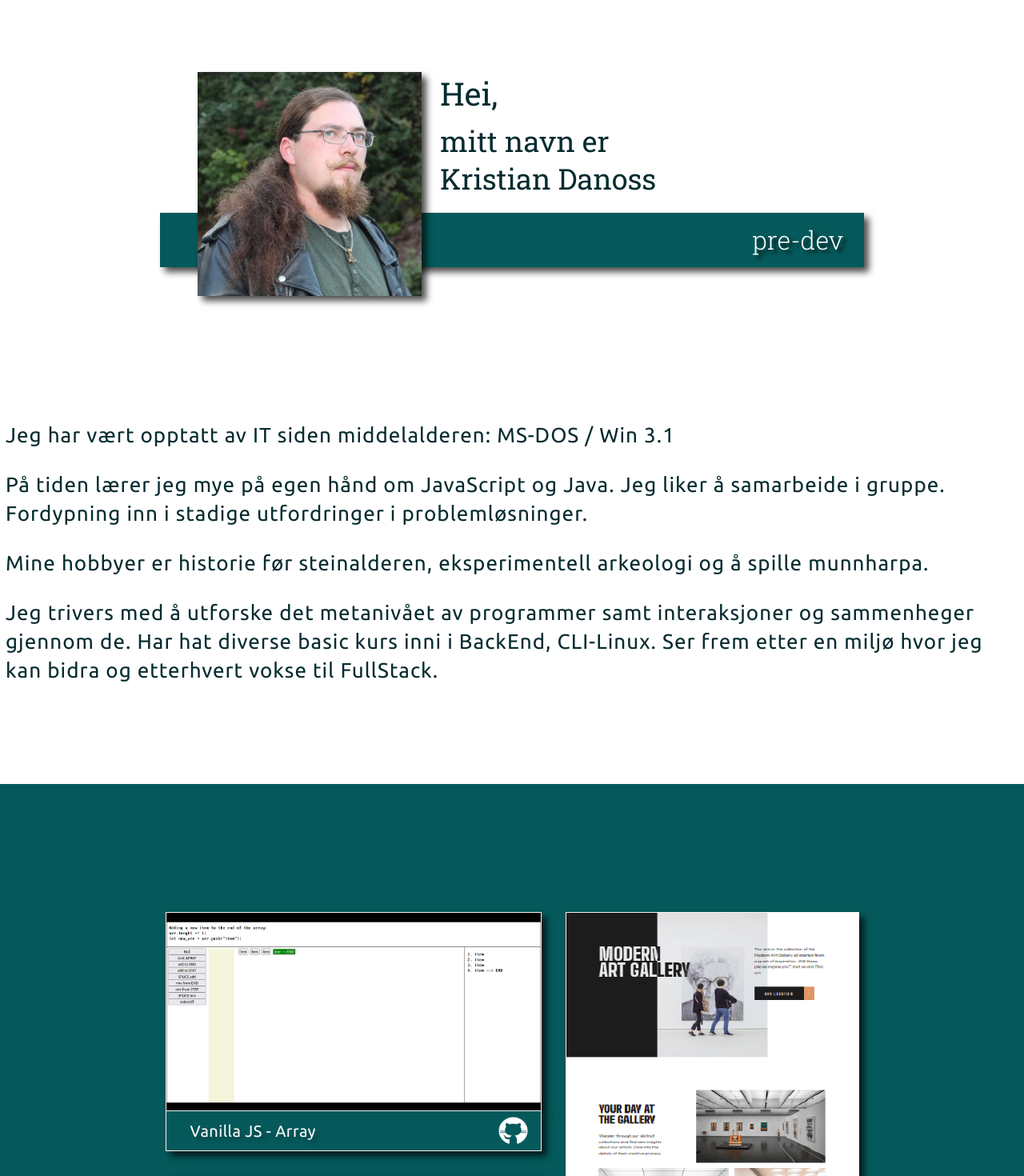
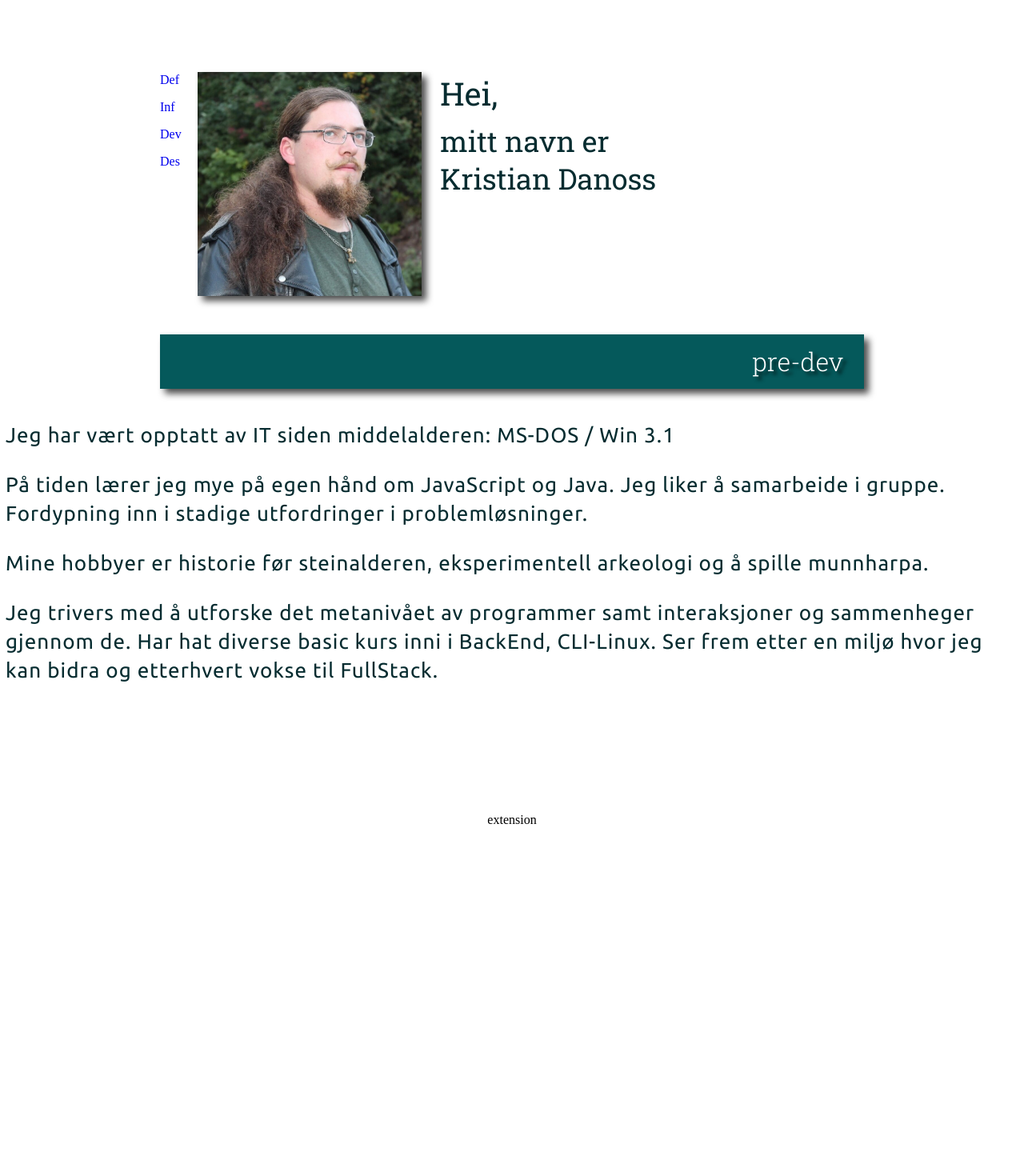
Before and after one commit to VoltG3/react_portfolio, a React (Create React App) app: page /infoextension in a window 1280 px wide. Shown: the part 20-1490 px from the top of the page at 80% size. Built offline with nearby package versions, Linux system fonts and the light colour scheme.

Commit message:
[ ADDING ] - pages router

```diff
--- a/package.json
+++ b/package.json
@@ -8,6 +8,7 @@
     "@testing-library/user-event": "^13.2.1",
     "react": "^18.2.0",
     "react-dom": "^18.2.0",
+    "react-router-dom": "6",
     "react-scripts": "5.0.1",
     "styled-components": "^5.3.5",
     "web-vitals": "^2.1.0",
--- a/src/App.js
+++ b/src/App.js
@@ -1,26 +1,31 @@
 import styled from 'styled-components'
 import { GlobalRootStyles} from './GlobalRootStyles'
 import { GlobalFontStyles } from './GlobalFontStyles'
+
+import { Outlet } from 'react-router-dom'
 
 import Header from './sections/Header'
 import Info from './sections/Info'
 import Dev from './sections/Dev'
 import Design from './sections/Design'
 import Footer from './sections/Footer'
+import Default from './routes/Default'
 
 const StyledAppContainer = styled.div`
 
 `
 
 export default function App() {
+
   return (
       <StyledAppContainer>
           <GlobalRootStyles />
           <GlobalFontStyles />
               <Header />
-              <Info />
-              <Dev />
-              <Design />
+                <Outlet />
+                  {/*<Info />*/}
+                  {/*<Dev />*/}
+                  {/*<Design />*/}
               <Footer />
       </StyledAppContainer>
   )
--- a/src/index.js
+++ b/src/index.js
@@ -1,10 +1,22 @@
 import React from 'react'
 import ReactDOM from 'react-dom/client'
+import { BrowserRouter, Routes, Route } from 'react-router-dom'
 import App from './App'
+import Default from './routes/Default'
+import InfoExtension from './routes/InfoExtension'
+import DevExtension from './routes/DevExtension'
+import DesignExtension from './routes/DesignExtension'
 
 const root = ReactDOM.createRoot(document.getElementById('root'))
 root.render(
-    <React.StrictMode>
-        <App />
-    </React.StrictMode>
+    <BrowserRouter>
+        <Routes>
+            <Route exact path="/" element={<App />} >
+                <Route path="default" element={<Default />} />
+                <Route path="infoextension" element={<InfoExtension />} />
+                <Route path="devextension" element={<DevExtension />} />
+                <Route path="designextension" element={<DesignExtension />} />
+            </Route>
+        </Routes>
+    </BrowserRouter>
 )
--- /dev/null
+++ b/src/routes/Default.js
@@ -0,0 +1,13 @@
+import Info from '../sections/Info'
+import Dev from '../sections/Dev'
+import Design from '../sections/Design'
+
+export default function Default() {
+    return (
+        <>
+            <Info />
+            <Dev />
+            <Design />
+        </>
+    )
+}
--- /dev/null
+++ b/src/routes/DesignExtension.js
@@ -0,0 +1,13 @@
+import Info from '../sections/Info'
+import Dev from '../sections/Dev'
+import Extension from '../sections/DesignExtension'
+
+export default function DevExtension() {
+    return (
+        <>
+            <Info />
+            <Dev />
+            <Extension />
+        </>
+    )
+}
--- /dev/null
+++ b/src/routes/DevExtension.js
@@ -0,0 +1,13 @@
+import Info from '../sections/Info'
+import Extension from '../sections/DevExtension'
+import Design from '../sections/Design'
+
+export default function DevExtension() {
+    return (
+        <>
+            <Info />
+            <Extension />
+            <Design />
+        </>
+    )
+}
--- /dev/null
+++ b/src/routes/InfoExtension.js
@@ -0,0 +1,15 @@
+import Info from '../sections/Info'
+import Extension from '../sections/InfoExtension'
+import Dev from '../sections/Dev'
+import Design from '../sections/Design'
+
+export default function InfoExtension() {
+    return (
+        <>
+            <Info />
+            <Extension />
+            <Dev />
+            <Design />
+        </>
+    )
+}
--- /dev/null
+++ b/src/sections/DesignExtension.js
@@ -0,0 +1,19 @@
+import {
+    StyledSectionDesignContainer,
+    StyledDesignCoversContainer } from './Design.style'
+import LinkFrame from '../components/LinkFrame'
+
+import design_google_sketchup_presentasjon from "../img/covers/design_google_sketchup_presentasjon.png";
+
+
+export default function DesignExtension() {
+    return (
+        <StyledSectionDesignContainer>
+            <StyledDesignCoversContainer>
+
+                <p>extension</p>
+
+            </StyledDesignCoversContainer>
+        </StyledSectionDesignContainer>
+    )
+}
--- /dev/null
+++ b/src/sections/DevExtension.js
@@ -0,0 +1,19 @@
+import {
+    StyledSectionDevContainer,
+    StyledDevCoversContainer } from './Dev.style'
+import LinkFrame from '../components/LinkFrame'
+import dev_js_array from "../img/covers/dev_js_array.png";
+import dev_figma_space from "../img/covers/dev_figma_space.png";
+import dev_html_frontendmentor from "../img/covers/dev_html_frontendmentor_modern_art_gallery.png";
+
+export default function DevExtension() {
+    return (
+        <StyledSectionDevContainer>
+            <StyledDevCoversContainer>
+
+                <p>extension</p>
+
+            </StyledDevCoversContainer>
+        </StyledSectionDevContainer>
+    )
+}
--- a/src/sections/Header.js
+++ b/src/sections/Header.js
@@ -6,6 +6,8 @@ import {
     StyledHeaderTextContent } from './Header.style'
 
 import Foto from '../img/foto.jpeg'
+
+import { Link } from 'react-router-dom'
 
 export default function Header() {
     return (
@@ -20,7 +22,12 @@ export default function Header() {
                     <p className="sectionHeader-textline-header-secondpart">mitt navn er</p>
                     <p className="sectionHeader-textline-header-secondpart">Kristian Danoss</p>
                 </StyledHeaderTextContent>
-
+                <div>
+                    <Link to="/default"><p>Def</p></Link>
+                    <Link to="/infoextension"><p>Inf</p></Link>
+                    <Link to="/devextension"><p>Dev</p></Link>
+                    <Link to="/designextension"><p>Des</p></Link>
+                </div>
                 <StyledHeaderLine>
                     <p className="sectionHeader-textline-subheader">pre-dev</p>
                 </StyledHeaderLine>
--- /dev/null
+++ b/src/sections/InfoExtension.js
@@ -0,0 +1,13 @@
+import { StyledSectionInfoContainer } from './Info.style'
+
+export default function InfoExtension() {
+    return (
+        <StyledSectionInfoContainer>
+            <div>
+
+                <p>extension</p>
+
+            </div>
+        </StyledSectionInfoContainer>
+    )
+}
```
Also changed, not shown: 2 other files (tests, documents, lock files or other folders).
